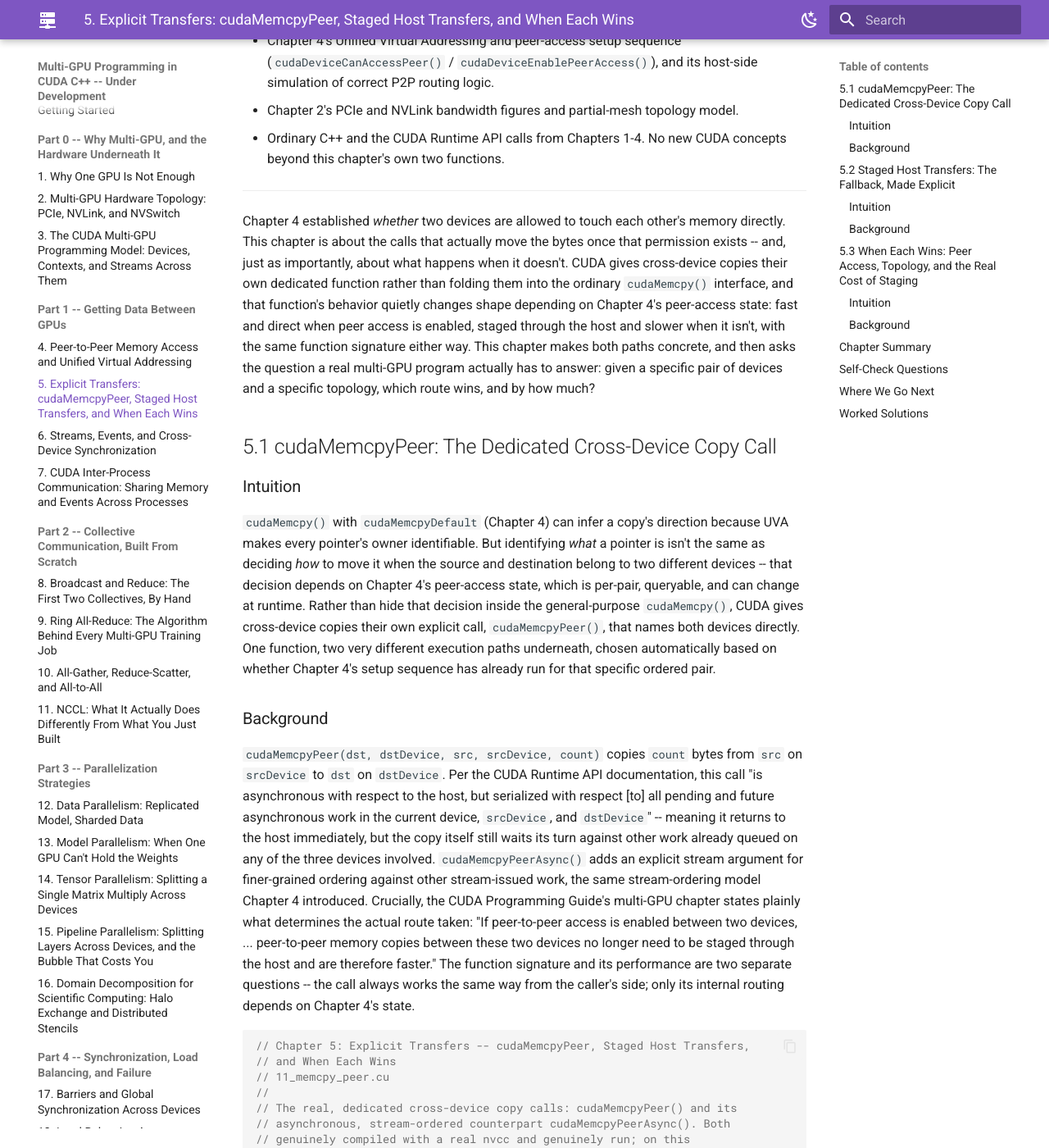
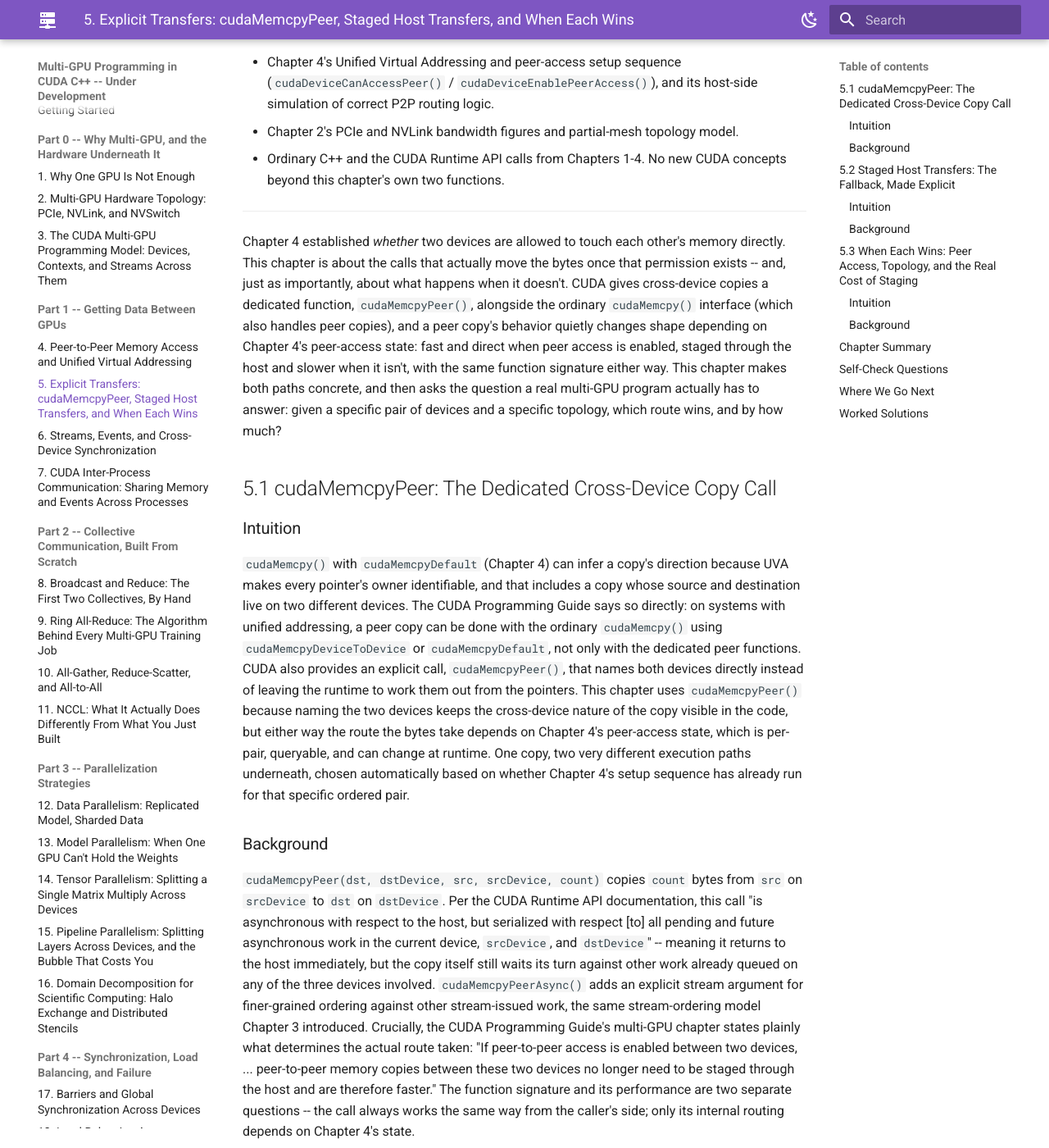
Before and after one commit to MaximumBeings/multi_gpu_cuda_from_scratch, an MkDocs documentation site: the page built from docs/part1/05-explicit-transfers-cudamemcpypeer-staged-host-transfers.md, in a window 1280 px wide and 1400 px high, scrolled down 504 px. Shown: the whole window at 82% size. Built offline with MkDocs 1.6.1 and Material for MkDocs 9.7.7, drawn with Linux system fonts in a browser that asks for light colours; some of the changed text lies outside the part shown.

Commit message:
Chapter 5: describe plain cudaMemcpy peer copies, drop false API-reference citation, fix cross-references, present staging cost as a model upper bound
Co-Authored-By: Claude Opus 5.5 <noreply@anthropic.com>
Claude-Session: https://claude.ai/code/session_01SjVZiZafTBfUu7vxGWXekF

````diff
--- a/docs/part1/05-explicit-transfers-cudamemcpypeer-staged-host-transfers.md
+++ b/docs/part1/05-explicit-transfers-cudamemcpypeer-staged-host-transfers.md
@@ -2,8 +2,8 @@
 
 **What you will understand by the end of this chapter:**
 
-- Why cross-device copies have their own dedicated Runtime API call, `cudaMemcpyPeer()`, rather than relying on the ordinary `cudaMemcpy()` with `cudaMemcpyDefault` to infer the route automatically.
-- What `cudaMemcpyPeer()` actually falls back to, silently, whenever peer access between two devices has not been enabled -- and why that fallback is worth writing out explicitly, by hand, at least once.
+- The two ways to copy between devices: the dedicated Runtime API call `cudaMemcpyPeer()`, which names both devices explicitly, and the ordinary `cudaMemcpy()` with `cudaMemcpyDeviceToDevice` or `cudaMemcpyDefault`, which works for peer copies too under Unified Virtual Addressing.
+- What the documentation says a peer copy falls back to, silently, whenever peer access between two devices has not been enabled -- staging through the host -- and why writing that fallback out explicitly, by hand, at least once is worth doing.
 - How to reason quantitatively about which route wins, using only this book's own already-cited hardware bandwidth figures rather than any new fabricated timing.
 
 **What you need to know first:**
@@ -14,17 +14,17 @@
 
 ---
 
-Chapter 4 established *whether* two devices are allowed to touch each other's memory directly. This chapter is about the calls that actually move the bytes once that permission exists -- and, just as importantly, about what happens when it doesn't. CUDA gives cross-device copies their own dedicated function rather than folding them into the ordinary `cudaMemcpy()` interface, and that function's behavior quietly changes shape depending on Chapter 4's peer-access state: fast and direct when peer access is enabled, staged through the host and slower when it isn't, with the same function signature either way. This chapter makes both paths concrete, and then asks the question a real multi-GPU program actually has to answer: given a specific pair of devices and a specific topology, which route wins, and by how much?
+Chapter 4 established *whether* two devices are allowed to touch each other's memory directly. This chapter is about the calls that actually move the bytes once that permission exists -- and, just as importantly, about what happens when it doesn't. CUDA gives cross-device copies a dedicated function, `cudaMemcpyPeer()`, alongside the ordinary `cudaMemcpy()` interface (which also handles peer copies), and a peer copy's behavior quietly changes shape depending on Chapter 4's peer-access state: fast and direct when peer access is enabled, staged through the host and slower when it isn't, with the same function signature either way. This chapter makes both paths concrete, and then asks the question a real multi-GPU program actually has to answer: given a specific pair of devices and a specific topology, which route wins, and by how much?
 
 ## 5.1 cudaMemcpyPeer: The Dedicated Cross-Device Copy Call
 
 ### Intuition
 
-`cudaMemcpy()` with `cudaMemcpyDefault` (Chapter 4) can infer a copy's direction because UVA makes every pointer's owner identifiable. But identifying *what* a pointer is isn't the same as deciding *how* to move it when the source and destination belong to two different devices -- that decision depends on Chapter 4's peer-access state, which is per-pair, queryable, and can change at runtime. Rather than hide that decision inside the general-purpose `cudaMemcpy()`, CUDA gives cross-device copies their own explicit call, `cudaMemcpyPeer()`, that names both devices directly. One function, two very different execution paths underneath, chosen automatically based on whether Chapter 4's setup sequence has already run for that specific ordered pair.
+`cudaMemcpy()` with `cudaMemcpyDefault` (Chapter 4) can infer a copy's direction because UVA makes every pointer's owner identifiable, and that includes a copy whose source and destination live on two different devices. The CUDA Programming Guide says so directly: on systems with unified addressing, a peer copy can be done with the ordinary `cudaMemcpy()` using `cudaMemcpyDeviceToDevice` or `cudaMemcpyDefault`, not only with the dedicated peer functions. CUDA also provides an explicit call, `cudaMemcpyPeer()`, that names both devices directly instead of leaving the runtime to work them out from the pointers. This chapter uses `cudaMemcpyPeer()` because naming the two devices keeps the cross-device nature of the copy visible in the code, but either way the route the bytes take depends on Chapter 4's peer-access state, which is per-pair, queryable, and can change at runtime. One copy, two very different execution paths underneath, chosen automatically based on whether Chapter 4's setup sequence has already run for that specific ordered pair.
 
 ### Background
 
-`cudaMemcpyPeer(dst, dstDevice, src, srcDevice, count)` copies `count` bytes from `src` on `srcDevice` to `dst` on `dstDevice`. Per the CUDA Runtime API documentation, this call "is asynchronous with respect to the host, but serialized with respect [to] all pending and future asynchronous work in the current device, `srcDevice`, and `dstDevice`" -- meaning it returns to the host immediately, but the copy itself still waits its turn against other work already queued on any of the three devices involved. `cudaMemcpyPeerAsync()` adds an explicit stream argument for finer-grained ordering against other stream-issued work, the same stream-ordering model Chapter 4 introduced. Crucially, the CUDA Programming Guide's multi-GPU chapter states plainly what determines the actual route taken: "If peer-to-peer access is enabled between two devices, ... peer-to-peer memory copies between these two devices no longer need to be staged through the host and are therefore faster." The function signature and its performance are two separate questions -- the call always works the same way from the caller's side; only its internal routing depends on Chapter 4's state.
+`cudaMemcpyPeer(dst, dstDevice, src, srcDevice, count)` copies `count` bytes from `src` on `srcDevice` to `dst` on `dstDevice`. Per the CUDA Runtime API documentation, this call "is asynchronous with respect to the host, but serialized with respect [to] all pending and future asynchronous work in the current device, `srcDevice`, and `dstDevice`" -- meaning it returns to the host immediately, but the copy itself still waits its turn against other work already queued on any of the three devices involved. `cudaMemcpyPeerAsync()` adds an explicit stream argument for finer-grained ordering against other stream-issued work, the same stream-ordering model Chapter 3 introduced. Crucially, the CUDA Programming Guide's multi-GPU chapter states plainly what determines the actual route taken: "If peer-to-peer access is enabled between two devices, ... peer-to-peer memory copies between these two devices no longer need to be staged through the host and are therefore faster." The function signature and its performance are two separate questions -- the call always works the same way from the caller's side; only its internal routing depends on Chapter 4's state.
 
 ```cpp
 // Chapter 5: Explicit Transfers -- cudaMemcpyPeer, Staged Host Transfers,
@@ -91,7 +91,7 @@ Section 5.1 quoted the documentation's own description of what happens when peer
 
 ### Background
 
-The staged pattern is two ordinary `cudaMemcpy()` calls with a host buffer as the waypoint: `cudaMemcpy(hostBuffer, srcDevicePtr, bytes, cudaMemcpyDeviceToHost)` followed by `cudaMemcpy(dstDevicePtr, hostBuffer, bytes, cudaMemcpyHostToDevice)`. This is not a simplification of what `cudaMemcpyPeer()` does internally when peer access is absent -- it is, functionally, the same two-hop path, made visible instead of hidden inside one function call. Using a pinned (`cudaMallocHost()`-allocated) host buffer as the waypoint matters here for the same reason it mattered in Chapter 4's UVA discussion: a pinned allocation is a fixed, DMA-eligible physical address the driver can transfer to and from directly, rather than a page the OS might need to fault in or relocate mid-copy.
+The staged pattern is two ordinary `cudaMemcpy()` calls with a host buffer as the waypoint: `cudaMemcpy(hostBuffer, srcDevicePtr, bytes, cudaMemcpyDeviceToHost)` followed by `cudaMemcpy(dstDevicePtr, hostBuffer, bytes, cudaMemcpyHostToDevice)`. This is the book's model of what the documentation calls being "staged through the host": the same two hops, device to host and host to device, made visible instead of hidden inside one function call. It is a model, not a copy of the driver's internals, which are not documented; a driver is free to pipeline the two hops in smaller chunks so they overlap, so treat the full two-transfer cost as an upper bound on what the hidden fallback costs. Using a pinned (`cudaMallocHost()`-allocated) host buffer as the waypoint matters here because a pinned allocation is a fixed, DMA-eligible physical address the driver can transfer to and from directly, rather than a page the OS might need to fault in or relocate mid-copy.
 
 ```cpp
 // Chapter 5: Explicit Transfers -- cudaMemcpyPeer, Staged Host Transfers,
@@ -100,10 +100,12 @@ The staged pattern is two ordinary `cudaMemcpy()` calls with a host buffer as th
 //
 // The staged fallback made explicit: two ordinary cudaMemcpy() calls,
 // device 0 -> host, then host -> device 1, using a pinned host buffer
-// as the waypoint. This is the exact call pattern cudaMemcpyPeer()
-// itself falls back to internally whenever peer access between the two
-// devices has not been enabled. Genuinely compiled with a real nvcc
-// and genuinely run.
+// as the waypoint. This is the two-hop route the documentation
+// describes as "staged through the host" when peer access between the
+// two devices has not been enabled. The driver's internal staging is not
+// documented and may pipeline in smaller chunks, so treat this as the
+// book's model of that fallback, not a copy of the driver's code.
+// Genuinely compiled with a real nvcc and genuinely run.
 #include <cstdio>
 #include <cuda_runtime.h>
 
@@ -193,10 +195,11 @@ int main() {
     double peerTimePCIe   = transferSizeGB / PCIE_GBPS;
 
     // Staged route: two hops through the host, device->host and
-    // host->device, each paying the PCIe rate -- this is exactly what
-    // Section 5.2's explicit two-step transfer measured the call
-    // pattern for, and what cudaMemcpyPeer itself falls back to
-    // whenever peer access has not been enabled for that pair.
+    // host->device, each paying the PCIe rate -- the call pattern
+    // Section 5.2's explicit two-step transfer exercises. This is the
+    // book's cost model for cudaMemcpyPeer's staged fallback, an upper
+    // bound: the driver's internal staging is undocumented and may
+    // pipeline the two hops, which would bring the real cost below 2x.
     double stagedTime = 2.0 * (transferSizeGB / PCIE_GBPS);
 
     printf("Transfer size: %.1f GB\n\n", transferSizeGB);
@@ -243,14 +246,14 @@ place (Chapter 4, Section 4.2) -- staging is then not merely faster
 or slower, it is the ONLY route that exists.
 ```
 
-Peer-direct wins whenever it's *available* -- by a factor of exactly 2x when the direct link is itself PCIe (staging simply pays that same rate twice), and by a larger 3.17x when the direct link is a faster NVLink wire. But "when each wins" has a sharper answer than a speed comparison alone: peer-direct is only ever a *choice* to make when Chapter 4's `cudaDeviceCanAccessPeer()` already says the pair has a direct link at all. When it doesn't, there is no decision to make -- staging isn't the slower option, it's the only one.
+In this model, peer-direct wins whenever it's *available* -- by a factor of 2x when the direct link is itself PCIe (the model's staging pays that same rate twice, an upper bound since real staging may overlap the two hops), and by a larger 3.17x when the direct link is a faster NVLink wire. But "when each wins" has a sharper answer than a speed comparison alone: peer-direct is only ever a *choice* to make when Chapter 4's `cudaDeviceCanAccessPeer()` already says the pair has a direct link at all. When it doesn't, there is no decision to make -- staging isn't the slower option, it's the only one.
 
 !!! warning "[COMMON TRAP] Treating this cost model's numbers as real, measured transfer times"
     Every figure in this section's output is a closed-form arithmetic result from bandwidth numbers Chapter 2 already sourced and cited to real vendor documentation -- not a timing measurement taken on real hardware. Real transfer time also includes fixed per-call latency, driver overhead, and whatever else is competing for the same link, none of which this simple `size / bandwidth` model captures. This model answers "which route is structurally faster, and by roughly what multiple" honestly and exactly -- it does not, and cannot, stand in for benchmarking a real transfer on real GPUs.
 
 ## Chapter Summary
 
-`cudaMemcpyPeer()` is CUDA's dedicated cross-device copy call, and per the CUDA Programming Guide's own words, its routing -- direct or staged through the host -- depends entirely on whether Chapter 4's peer-access permission has already been granted for that specific ordered pair, with the function's return value reporting only correctness, never which path ran (Section 5.1). The staged fallback, written out explicitly in Section 5.2 as two ordinary `cudaMemcpy()` calls through a pinned host buffer, makes concrete that staging always pays the full transfer cost twice -- once per hop -- never split across the two links. Putting real, already-cited numbers into that shape (Section 5.3) shows peer-direct winning by 2x to 3.17x whenever it's available, but also reframes the real question: peer-direct is a choice only when a direct link exists between the two specific devices at all; when it doesn't, staging is not the slower option but the only one. Chapter 6 builds directly on this by bringing streams and events into the picture -- overlapping a transfer like this chapter's with concurrent kernel execution, and synchronizing correctly across devices when that overlap is in play.
+`cudaMemcpyPeer()` is CUDA's dedicated cross-device copy call, and per the CUDA Programming Guide's own words, its routing -- direct or staged through the host -- depends entirely on whether Chapter 4's peer-access permission has already been granted for that specific ordered pair, with the function's return value reporting only correctness, never which path ran (Section 5.1). The staged fallback, written out explicitly in Section 5.2 as two ordinary `cudaMemcpy()` calls through a pinned host buffer, makes concrete the book's cost model for staging: the full transfer cost paid twice, once per hop, an upper bound since the driver's undocumented internal staging may overlap the hops. Putting real, already-cited numbers into that shape (Section 5.3) shows peer-direct winning by up to 2x to 3.17x in that model whenever it's available, but also reframes the real question: peer-direct is a choice only when a direct link exists between the two specific devices at all; when it doesn't, staging is not the slower option but the only one. Chapter 6 builds directly on this by bringing streams and events into the picture -- overlapping a transfer like this chapter's with concurrent kernel execution, and synchronizing correctly across devices when that overlap is in play.
 
 ## Self-Check Questions
 
@@ -261,7 +264,7 @@ Peer-direct wins whenever it's *available* -- by a factor of exactly 2x when the
 5. A programmer concludes: "peer-direct access is always the better choice, so I'll always call `cudaDeviceEnablePeerAccess()` for every pair before transferring." Using this chapter's own conclusion, explain what's incomplete about that plan.
 6. Section 5.2's code performs two separate `cudaMemcpy()` calls. If a third device were introduced and the data needed to go from device 0 to device 2 by way of being staged through device 1's memory instead of the host, would that still be a "staged" transfer in the sense this chapter uses the term? Explain the distinction.
 7. Why does this chapter's cost model (Section 5.3) reuse Chapter 2's bandwidth figures rather than deriving new ones, and why is that a better choice than fabricating a plausible-sounding timing number?
-8. Using the field descriptions from the CUDA Runtime API reference (not the cost model), name one reason a real device's *achieved* bandwidth for a staged transfer could come in below the theoretical PCIe rate this chapter's model assumes.
+8. Reasoning about what a real transfer involves beyond the cost model's `size / bandwidth` arithmetic, name one reason a real device's *achieved* bandwidth for a staged transfer could come in below the theoretical PCIe rate this chapter's model assumes.
 
 ## Where We Go Next
 
@@ -283,13 +286,13 @@ Chapter 6 introduces streams and events as the mechanism for overlapping a trans
 
 **7.** Chapter 2's figures were already sourced from real vendor documentation (PCIe and NVLink specification tables) and cited at the end of that chapter -- reusing them keeps this chapter's numbers traceable to the same real sources rather than introducing a second, unverified data point. Fabricating a plausible-sounding timing number instead would break this book's own stated honesty discipline: every number in this book is either a genuine, verified program output or a real, cited fact, and a made-up transfer time would be neither.
 
-**8.** The CUDA Runtime API reference notes that a device's actual achieved bandwidth depends on real factors this simple `size / bandwidth` model doesn't include -- for example, fixed per-transfer latency overhead that matters more for small transfers, and contention from other traffic sharing the same PCIe root complex or switch at the same time (Chapter 2's own same-switch-vs-cross-socket distinction already showed shared links being a real, modeled cost). A real transfer's *achieved* rate is a ceiling this model's theoretical rate can approach but a real system rarely reaches under contention.
+**8.** A real transfer's achieved bandwidth depends on factors this simple `size / bandwidth` model doesn't include (this is the book's own reasoning, not a quoted documentation claim) -- for example, fixed per-transfer latency overhead that matters more for small transfers, and contention from other traffic sharing the same PCIe root complex or switch at the same time (Chapter 2's own same-switch-vs-cross-socket distinction already showed shared links being a real, modeled cost). A real transfer's *achieved* rate is a ceiling this model's theoretical rate can approach but a real system rarely reaches under contention.
 
 ---
 
 **Sources cited in this chapter:**
 
-- [CUDA Programming Guide — Multi-GPU Systems](https://docs.nvidia.com/cuda/cuda-programming-guide/03-advanced/multi-gpu-systems.html) -- peer-to-peer copies no longer needing to be staged through the host once peer access is enabled; the four dedicated peer-copy functions (`cudaMemcpyPeer`, `cudaMemcpyPeerAsync`, `cudaMemcpy3DPeer`, `cudaMemcpy3DPeerAsync`).
+- [CUDA Programming Guide — Multi-GPU Systems](https://docs.nvidia.com/cuda/cuda-programming-guide/03-advanced/multi-gpu-systems.html) -- peer-to-peer copies no longer needing to be staged through the host once peer access is enabled; the four dedicated peer-copy functions (`cudaMemcpyPeer`, `cudaMemcpyPeerAsync`, `cudaMemcpy3DPeer`, `cudaMemcpy3DPeerAsync`), and that peer copies can equally use plain `cudaMemcpy()` with `cudaMemcpyDeviceToDevice` or `cudaMemcpyDefault`.
 - [CUDA Runtime API Reference — Memory Management (`cudaMemcpyPeer`)](https://developer.download.nvidia.com/compute/DevZone/docs/html/C/doc/html/group__CUDART__MEMORY_g046702971bc5a66d9bc6000682a6d844.html) -- `cudaMemcpyPeer()` signature and its "asynchronous with respect to the host, but serialized" behavior.
 - [CUDA Programming Guide — Asynchronous Execution](https://docs.nvidia.com/cuda/cuda-programming-guide/02-basics/asynchronous-execution.html) -- pinned/page-locked host memory as the requirement for genuinely asynchronous transfers.
 - Chapter 2 of this book ("Multi-GPU Hardware Topology: PCIe, NVLink, and NVSwitch") -- the PCIe 4.0 x16 (31.5 GB/s) and direct wired NVLink (50 GB/s) figures this chapter's cost model reuses, themselves cited to real vendor sources in that chapter.
````
Also changed, not shown: 2 other files.
